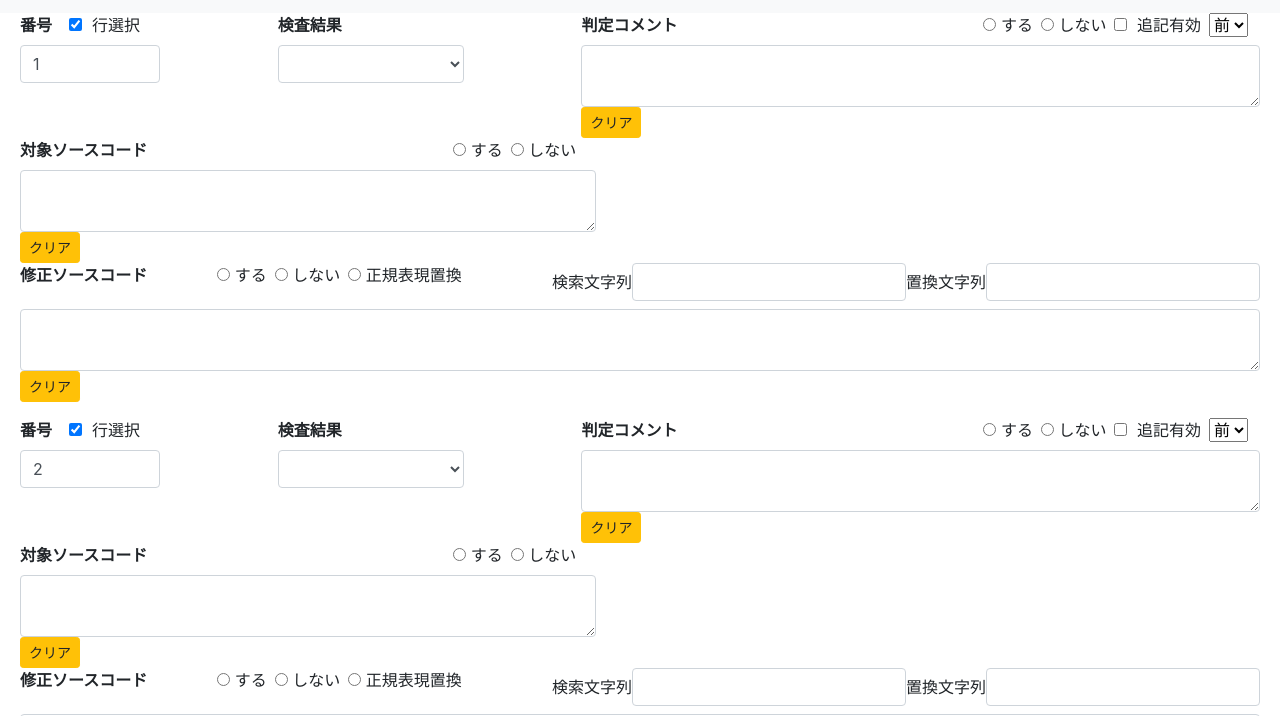
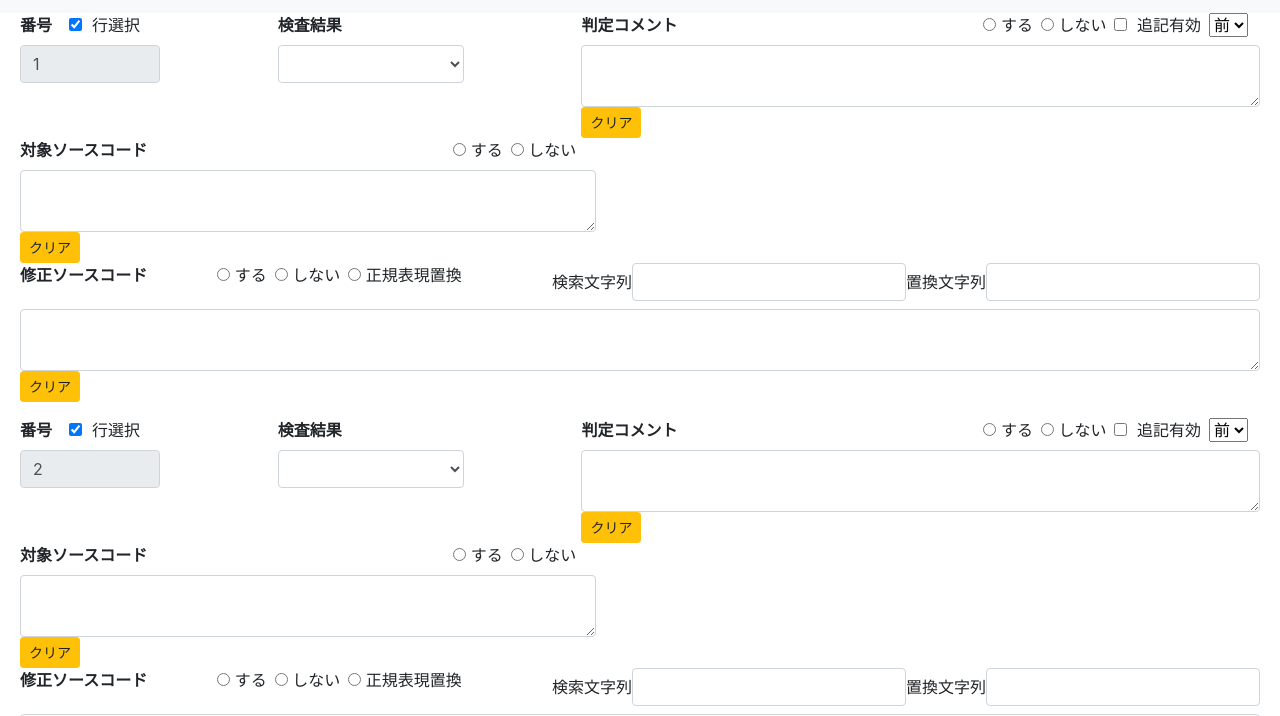
Before and after one commit to szkmiyabi/makebk, a website: page src/index.html in a window 1280 px wide. Both pictures are taken after a click on the button "行追加". Shown: the part 59-775 px from the top of the page. Drawn offline with nearby package versions, Linux system fonts and the light colour scheme.

Commit message:
行追加のバグ修正、番号欄は選択不可に

```diff
--- a/src/index.html
+++ b/src/index.html
@@ -34,7 +34,7 @@
                 <input type="checkbox" class="form-check-input" id="check_row_1" checked="checked">
                 行選択</label>
                 </div>
-                <input type="text" class="form-control" value="1" id="bkm_nm_1">
+                <input type="text" class="form-control" value="1" id="bkm_nm_1" disabled>
             </div>
             <div>
                 <label><strong>検査結果</strong></label>
--- a/src/script.js
+++ b/src/script.js
@@ -75,34 +75,33 @@ jQuery(function($){
 
     //行を追加をクリック
     $("#bkm_formgroup_add_btn").on("click", function(){
-        //下処理
-        var nx = $("#bookmarklet-ui li").length + 1;
-        $("#bookmarklet-ui li").clone().appendTo("ul");
         //行をクローン
-        var current_li = "#bookmarklet-ui li:nth-child(" + nx + ")";
+        $("#bookmarklet-ui li:last-child").clone().appendTo("ul");
+        var nx = $("#bookmarklet-ui li").length;
+        var current_li = "#bookmarklet-ui li:last-child";
         //重複するid属性値とname属性値を修正（末尾の連番をインクリメントする）
-        $(current_li).find("#bkm_nm_1").attr({id: "bkm_nm_" + nx, value: nx});
-        $(current_li).find("#check_row_1").attr({id: "check_row_" + nx, value: nx});
-        $(current_li).find("#bkm_sv_1").attr({id: "bkm_sv_" + nx});
-        $(current_li).find("input[name=bkm_comment_yes_no_1]").each(function(){
+        $(current_li).find("input[id*=bkm_nm_]").attr({id: "bkm_nm_" + nx, value: nx});
+        $(current_li).find("input[id*=check_row_]").attr({id: "check_row_" + nx, value: nx});
+        $(current_li).find("select[id*=bkm_sv_]").attr({id: "bkm_sv_" + nx});
+        $(current_li).find("input[name*=bkm_comment_yes_no_]").each(function(){
             $(this).attr({name: "bkm_comment_yes_no_" + nx});
         });
-        $(current_li).find("#bkm_comment_add_check_1").attr({id: "bkm_comment_add_check_" + nx});
-        $(current_li).find("#bkm_comment_add_point_1").attr({id: "bkm_comment_add_point_" + nx});
-        $(current_li).find("#bkm_comment_1").attr({id: "bkm_comment_" + nx});
-        $(current_li).find("#bkm_comment_clear_1").attr({id: "bkm_comment_clear_" + nx});
-        $(current_li).find("input[name=bkm_description_yes_no_1]").each(function(){
+        $(current_li).find("input[id*=bkm_comment_add_check_]").attr({id: "bkm_comment_add_check_" + nx});
+        $(current_li).find("select[id*=bkm_comment_add_point_]").attr({id: "bkm_comment_add_point_" + nx});
+        $(current_li).find("textarea[id*=bkm_comment_]").attr({id: "bkm_comment_" + nx});
+        $(current_li).find("button[id*=bkm_comment_clear_]").attr({id: "bkm_comment_clear_" + nx});
+        $(current_li).find("input[name*=bkm_description_yes_no_]").each(function(){
             $(this).attr({name: "bkm_description_yes_no_" + nx});
         });
-        $(current_li).find("#bkm_description_1").attr({id: "bkm_description_" + nx});
-        $(current_li).find("#bkm_description_clear_1").attr({id: "bkm_description_clear_" + nx});
-        $(current_li).find("input[name=bkm_srccode_yes_no_regx_1]").each(function(){
+        $(current_li).find("textarea[id*=bkm_description_]").attr({id: "bkm_description_" + nx});
+        $(current_li).find("button[id*=bkm_description_clear_]").attr({id: "bkm_description_clear_" + nx});
+        $(current_li).find("input[name*=bkm_srccode_yes_no_regx_]").each(function(){
             $(this).attr({name: "bkm_srccode_yes_no_regx_" + nx});
         });
-        $(current_li).find("#bkm_regx_search_1").attr({id: "bkm_regx_search_" + nx});
-        $(current_li).find("#bkm_regx_replace_1").attr({id: "bkm_regx_replace_" + nx});
-        $(current_li).find("#bkm_srccode_1").attr({id: "bkm_srccode_" + nx});
-        $(current_li).find("#bkm_srccode_clear_1").attr({id: "bkm_srccode_clear_" + nx});
+        $(current_li).find("input[id*=bkm_regx_search_]").attr({id: "bkm_regx_search_" + nx});
+        $(current_li).find("input[id*=bkm_regx_replace_]").attr({id: "bkm_regx_replace_" + nx});
+        $(current_li).find("textarea[id*=bkm_srccode_]").attr({id: "bkm_srccode_" + nx});
+        $(current_li).find("button[id*=bkm_srccode_clear_]").attr({id: "bkm_srccode_clear_" + nx});
         bind_comment_clear_btn();
     });
 
```
